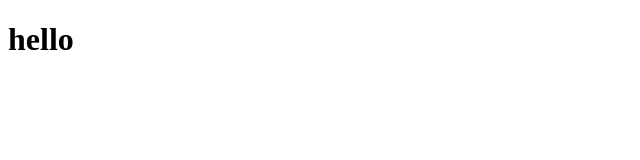
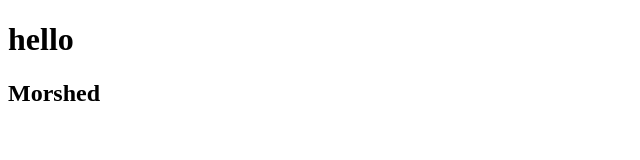
Before and after one commit to TahidulAlam/practiseCollab, a plain HTML site: page index.html in a window 1280 px wide. Shown: the whole page, without its empty margins (0-640 px from the left). Drawn offline with Linux system fonts and the light colour scheme.

Commit message:
commited by morshed

```diff
--- a/index.html
+++ b/index.html
@@ -7,5 +7,6 @@
   </head>
   <body>
     <h1>hello</h1>
+    <h2>Morshed</h2>
   </body>
 </html>
```
